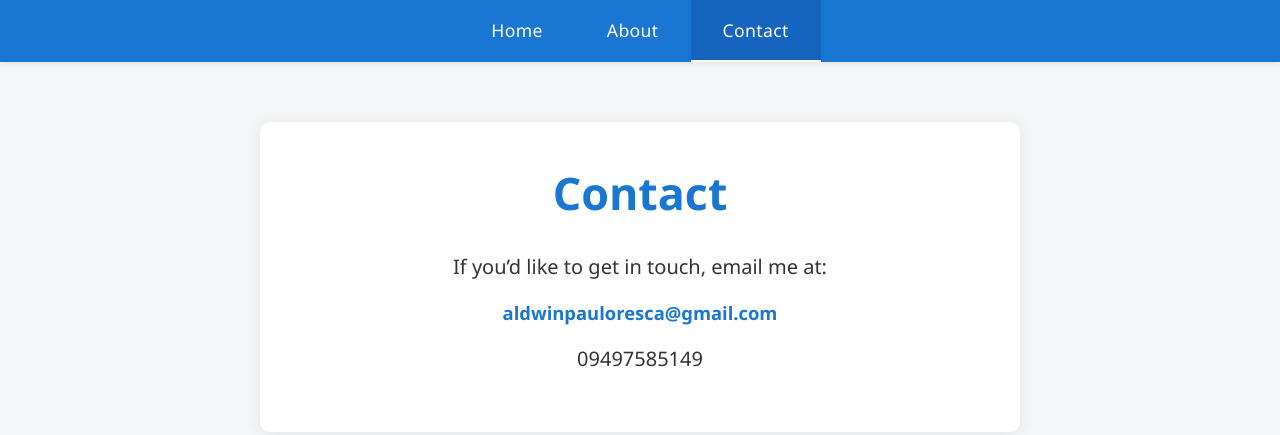
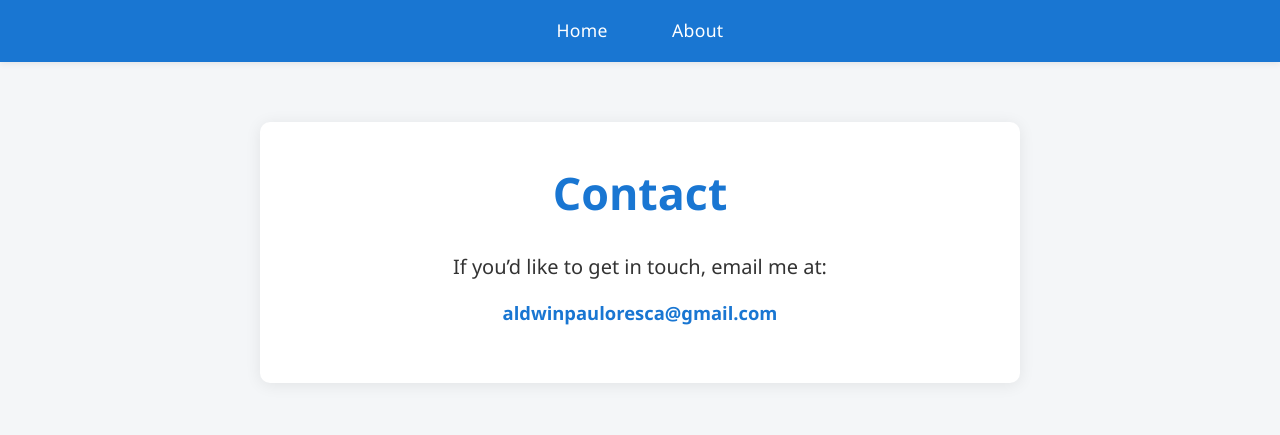
Before and after one commit to aldwin30/Hello-github, a plain HTML site: page contact.html in a window 1280 px wide. Drawn offline with Linux system fonts and the light colour scheme.

Commit message:
Update contact.html

```diff
--- a/contact.html
+++ b/contact.html
@@ -61,13 +61,11 @@
   <nav class="navbar">
     <a href="index.html">Home</a>
     <a href="about.html">About</a>
-    <a href="contact.html" class="active">Contact</a>
   </nav>
   <div class="container">
     <h1>Contact</h1>
     <p>If you’d like to get in touch, email me at:</p>
     <p class="email">aldwinpauloresca@gmail.com</p>
-    <p class="number">09497585149</p>
   </div>
 </body>
 </html>
```
